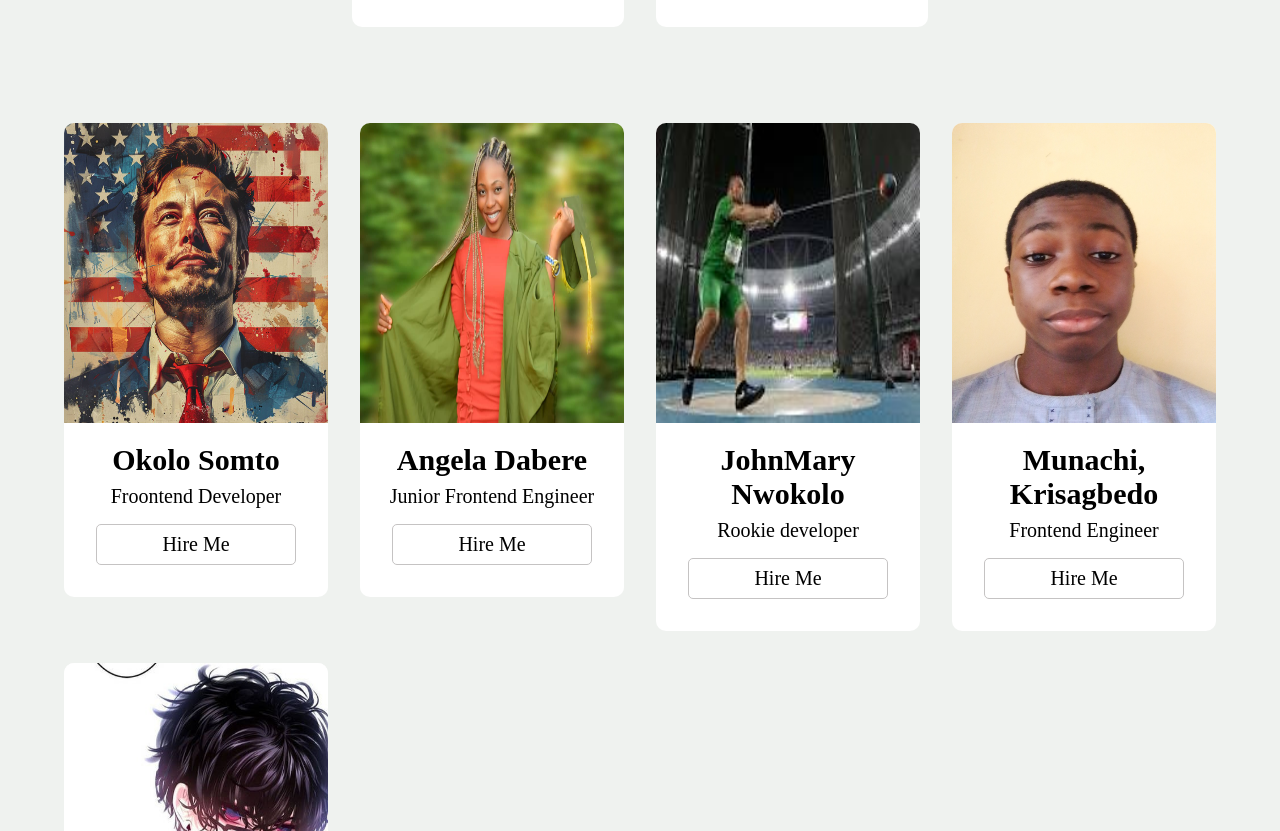
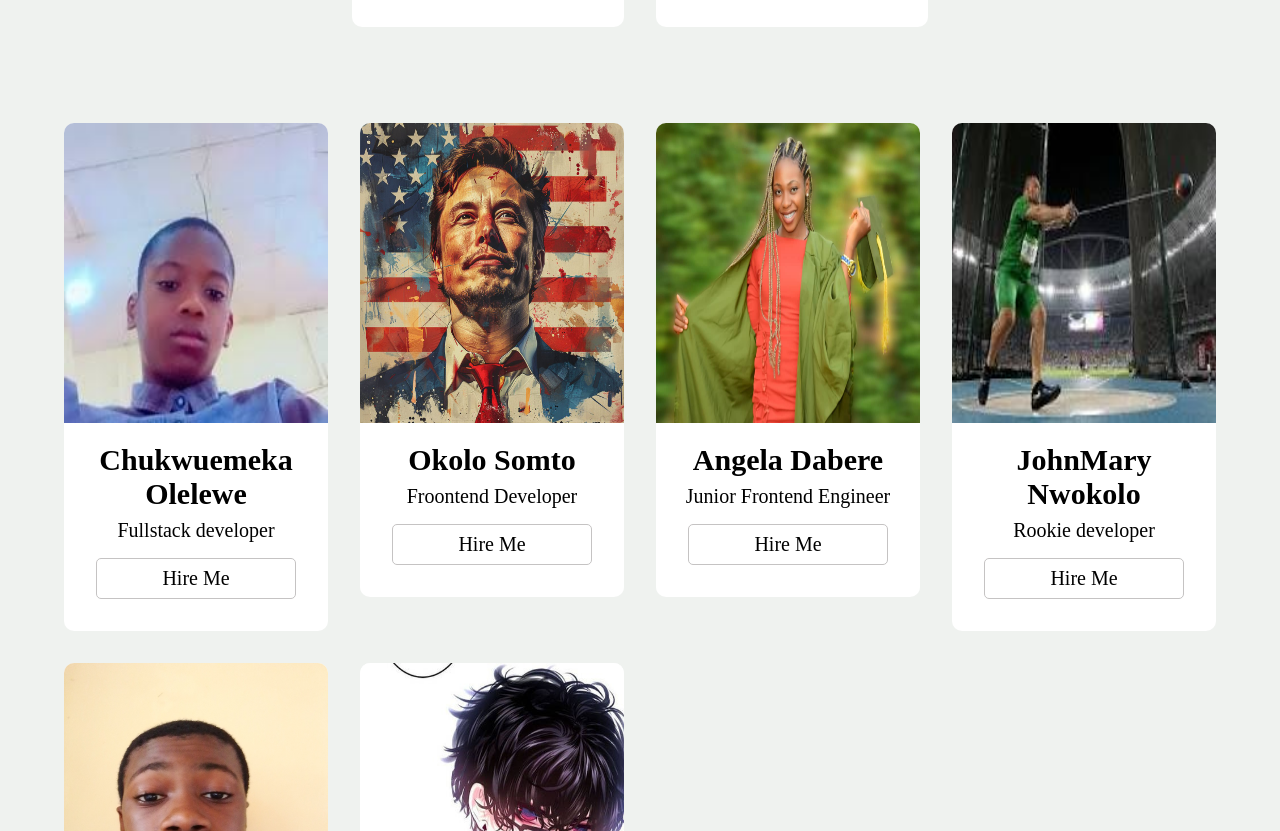
Before and after one commit to ekeneakubue/skillup2025B, a React (Vite) app: page /portfolio in a window 1280 px wide. Shown: the part 680-1511 px from the top of the page. Built offline with nearby package versions, Linux system fonts and the light colour scheme.

Commit message:
Emeka Olelewe has added

```diff
--- a/src/pages/portfolio/Portfolio.jsx
+++ b/src/pages/portfolio/Portfolio.jsx
@@ -25,6 +25,11 @@ export default function Portfolio() {
             </div>
             <div className={style.student_cards}>
               <section>
+                <PortfolioCard
+                  img = './images/portfolios/Chukwuemeka.jpg'
+                  name = 'Chukwuemeka Olelewe'
+                  path='Fullstack developer'
+                />
                  <PortfolioCard
                     path= 'Froontend Developer'
                     img = './images/portfolios/Elonmusk.jpeg'
```
Also changed, not shown: public/images/portfolios/Chukwuemeka.jpg (added), public/images/portfolios/Zimuzo.jpg (added).
